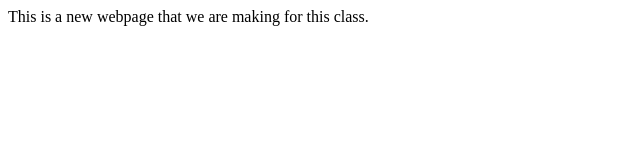
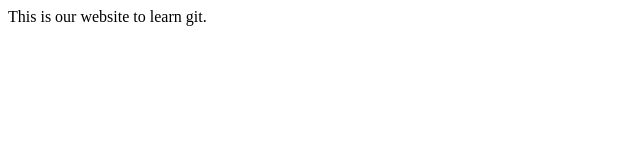
Before and after one commit to dootbin/agile.sp2018.inclass, a plain HTML site: page index.html in a window 1280 px wide. Shown: the whole page, without its empty margins (0-640 px from the left). Drawn offline with Linux system fonts and the light colour scheme.

Commit message:
fixed the information on the page.

```diff
--- a/index.html
+++ b/index.html
@@ -2,9 +2,9 @@
 <html lang="en">
 <head>
   <meta charset="UTF-8">
-  <title>This is the website description</title>
+  <title>This is an example for git!</title>
 </head>
 <body>
-  This is a new webpage that we are making for this class.
+  This is our website to learn git.
 </body>
 </html>
```
